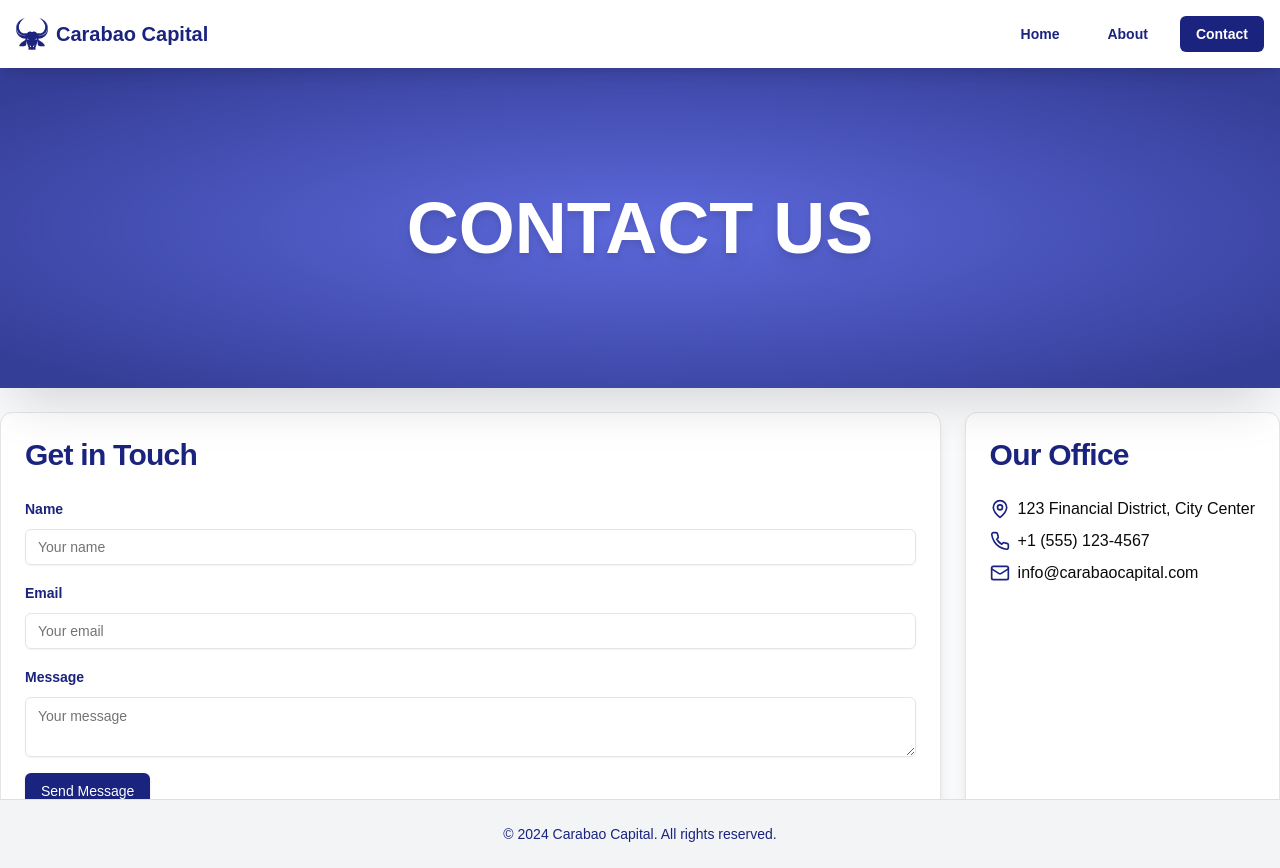
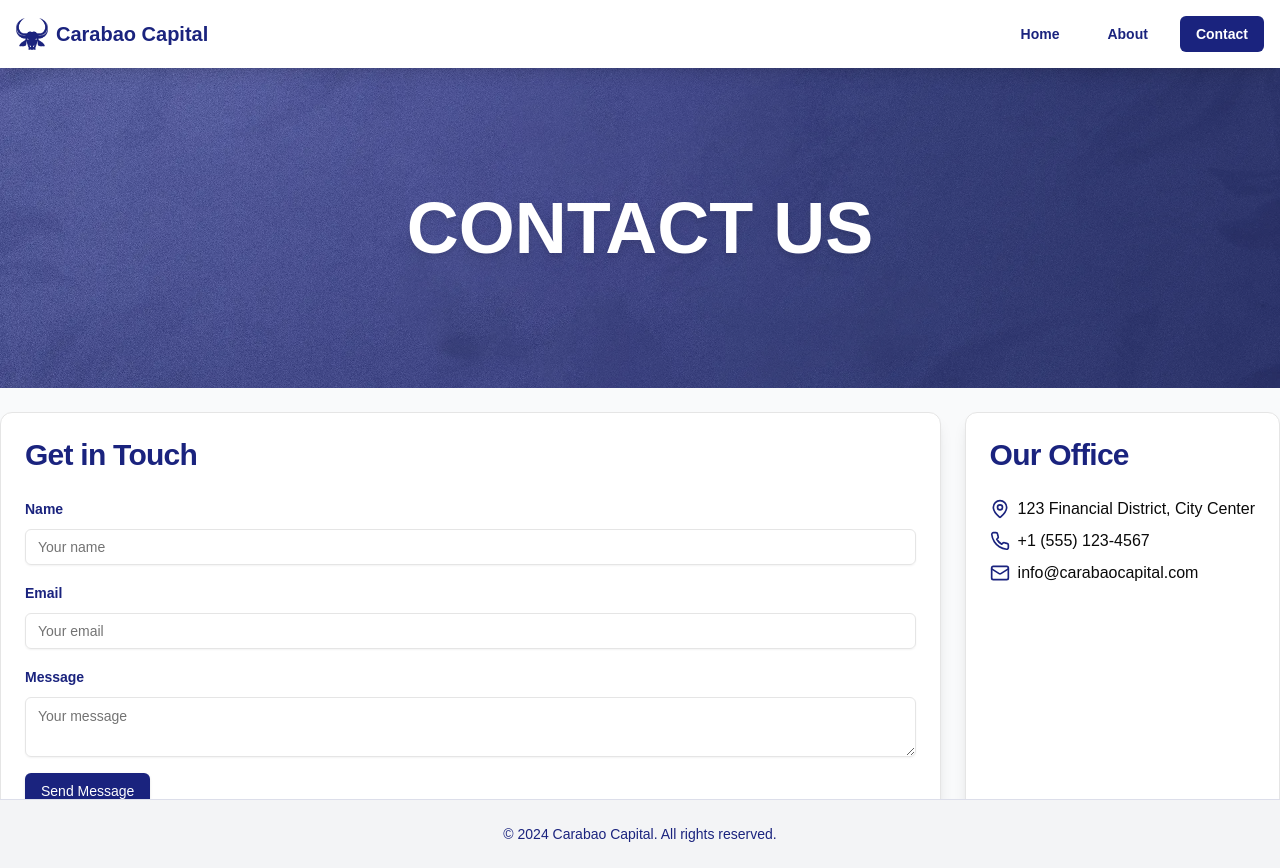
Before and after one commit to csulit/caraba, a Next.js app: page /contact in a window 1280 px wide. Built offline with nearby package versions, Linux system fonts and the light colour scheme.

Commit message:
Designed scroll bar

```diff
--- a/app/about/sections/cards.tsx
+++ b/app/about/sections/cards.tsx
@@ -50,7 +50,6 @@ const AboutCards: React.FC = () => {
               Our hands-on approach and extensive network enable us to actively
               support our portfolio companies in achieving their full potential.
             </p>
-
             <div className="mt-4 hidden h-px w-1/2 bg-primary bg-opacity-30 lg:block"></div>
           </div>
         </div>
--- a/app/contact/sections/hero.tsx
+++ b/app/contact/sections/hero.tsx
@@ -1,10 +1,17 @@
 "use client";
+import Image from "next/image";
 import React from "react";
+import heroBgImage from "../../../public/images/carabao_capital_hero_bg.webp";
 
 const ContactHero: React.FC = () => {
   return (
     <div className="relative h-[20vh] w-full bg-primary-light bg-opacity-80 lg:h-[40vh]">
-      <div className="vignette z-1 absolute h-full w-full bg-hero-bg-pattern bg-cover bg-center bg-no-repeat opacity-60 shadow-2xl"></div>
+      <Image
+        src={heroBgImage}
+        fill
+        className="z-2 vignette absolute object-cover opacity-60"
+        alt="bg"
+      />
 
       <div className="absolute h-full w-full">
         <div className="container mx-auto grid h-full place-items-center p-6">
--- a/app/globals.css
+++ b/app/globals.css
@@ -96,4 +96,40 @@ body {
     top: 0;
     left: 0;
   }
+
+  ::-webkit-scrollbar {
+    width: 6px;
+    height: 6px;
+  }
+
+  ::-webkit-scrollbar-track {
+    background: rgba(229, 231, 235, 1);
+  }
+
+  ::-webkit-scrollbar-thumb {
+    background: rgba(19, 26, 93, 1);
+    border-radius: 30px;
+  }
+
+  ::-webkit-scrollbar-thumb:hover {
+    background: rgba(19, 26, 93, 1);
+  }
+
+  .scroll::-webkit-scrollbar {
+    width: 7px;
+    height: 7px;
+  }
+
+  .scroll::-webkit-scrollbar-track {
+    background: rgba(229, 231, 235, 1);
+  }
+
+  .scroll::-webkit-scrollbar-thumb {
+    background: rgba(19, 26, 93, 1);
+    border-radius: 30px;
+  }
+
+  .scroll::-webkit-scrollbar-thumb:hover {
+    background: rgba(19, 26, 93, 1);
+  }
 }
```
